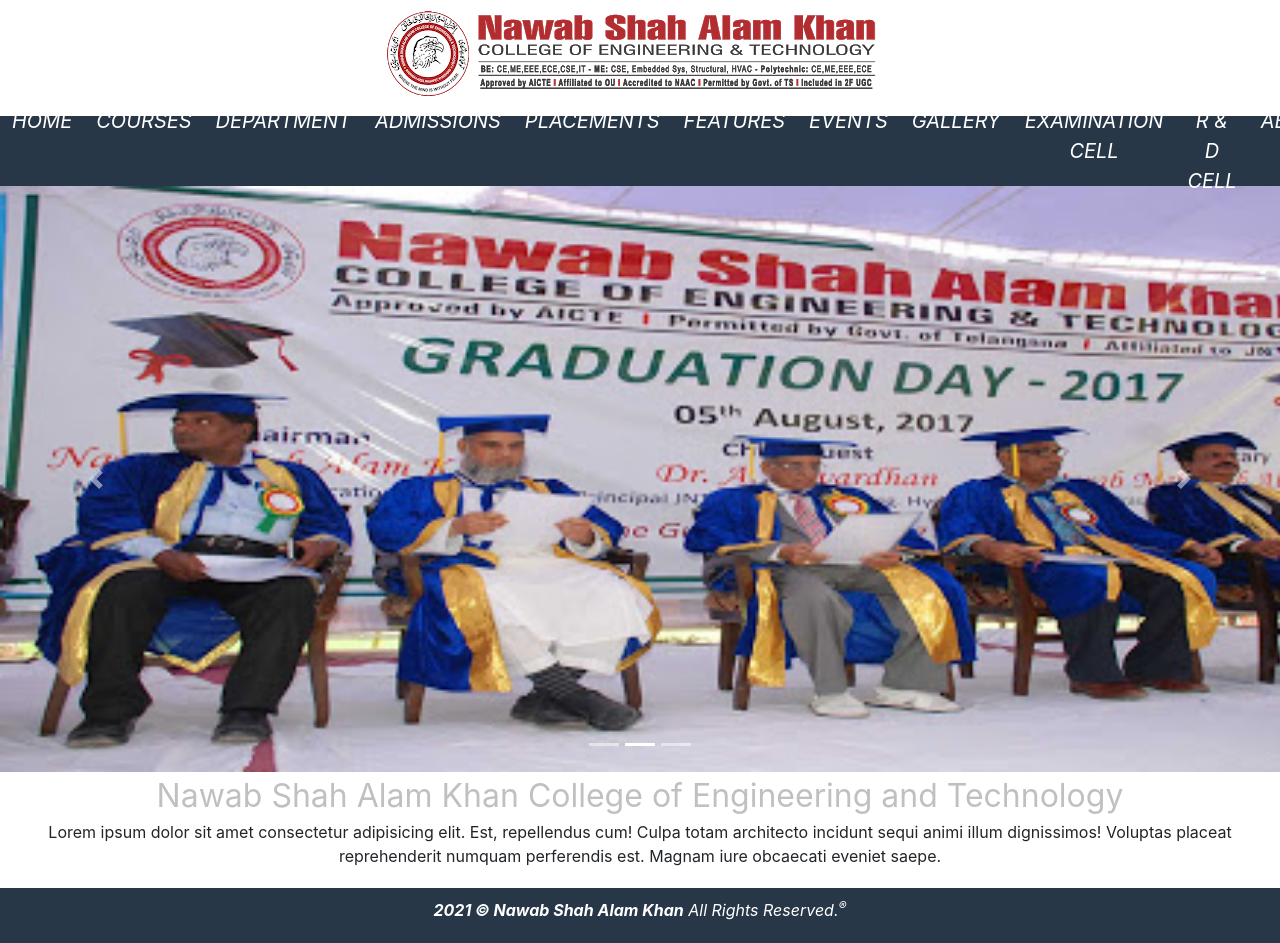
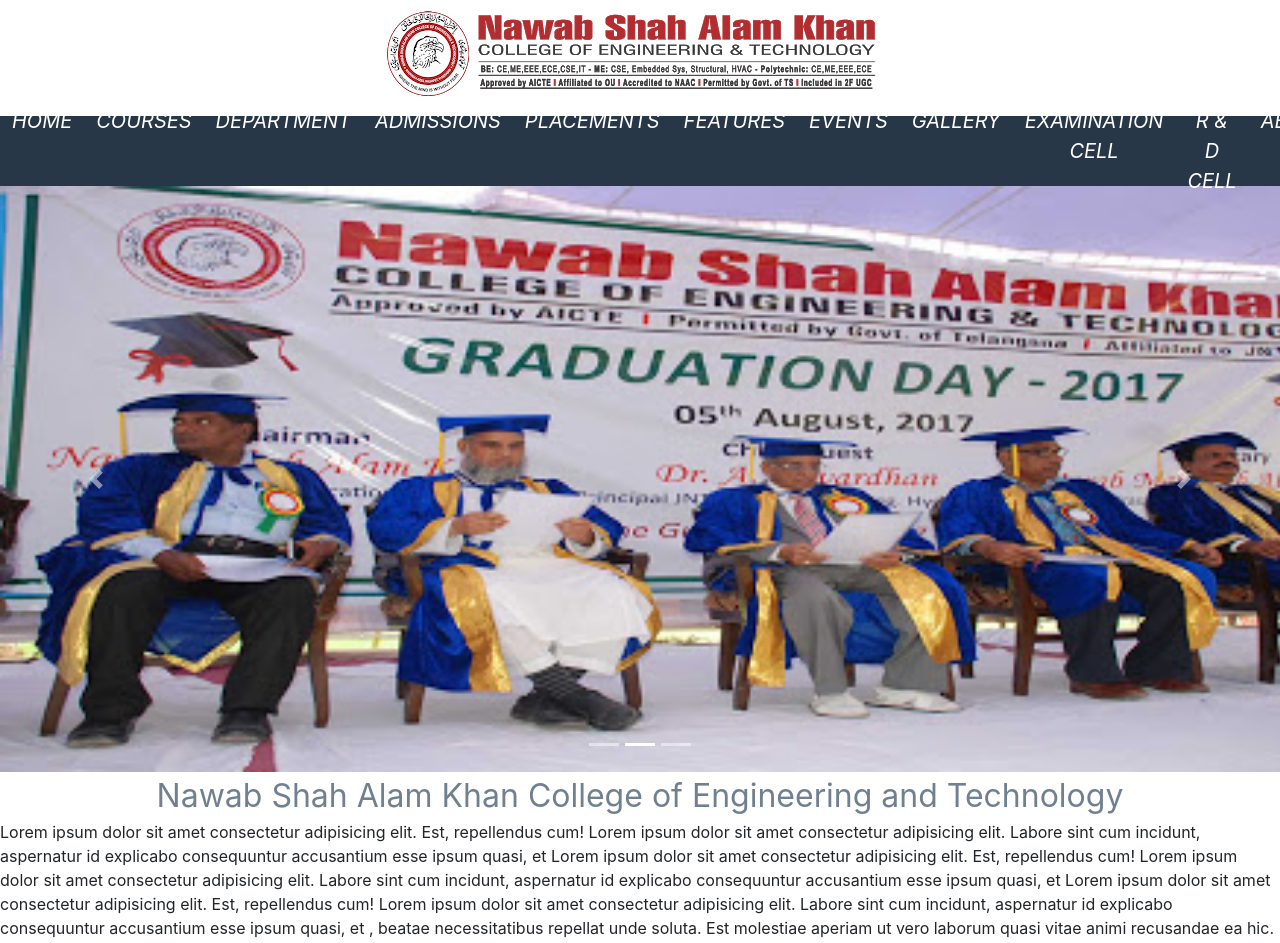
Before and after one commit to Aamer4ui/nawab, a React (Create React App) app: page / in a window 1280 px wide. Shown: the top 943 px of the page. Built offline with nearby package versions, Linux system fonts and the light colour scheme.

Commit message:
home information

```diff
--- a/src/Component/BodyContent/Information.css
+++ b/src/Component/BodyContent/Information.css
@@ -1,8 +1,14 @@
-.anchor{
+
+.anchor a{
+    color: slategrey;
+    font-size: 2rem;
     text-decoration: none;
-    color: silver;
-    font-size: 2rem;
 }
-.anchor :hover{
+.anchor a:hover{
     color: orangered;
+    text-decoration: none;
 }
+.anchor p{
+    font-size: 1rem;
+    text-align: left;
+}
--- a/src/Component/BodyContent/Information.jsx
+++ b/src/Component/BodyContent/Information.jsx
@@ -3,9 +3,14 @@
 
 export const Information = () => {
     return (
-        <div>
-            <a className="anchor" href="">Nawab Shah Alam Khan College of Engineering and Technology</a>
-            <p>Lorem ipsum dolor sit amet consectetur adipisicing elit. Est, repellendus cum! Culpa totam architecto incidunt sequi animi illum dignissimos! Voluptas placeat reprehenderit numquam perferendis est. Magnam iure obcaecati eveniet saepe.</p>
+        <div className="anchor">
+            <a  href="">Nawab Shah Alam Khan College of Engineering and Technology</a>
+            <p>
+            Lorem ipsum dolor sit amet consectetur adipisicing elit. Est, repellendus cum! Lorem ipsum dolor sit amet consectetur adipisicing elit. Labore sint cum incidunt, aspernatur id explicabo consequuntur accusantium esse ipsum quasi, et
+            Lorem ipsum dolor sit amet consectetur adipisicing elit. Est, repellendus cum! Lorem ipsum dolor sit amet consectetur adipisicing elit. Labore sint cum incidunt, aspernatur id explicabo consequuntur accusantium esse ipsum quasi, et
+            Lorem ipsum dolor sit amet consectetur adipisicing elit. Est, repellendus cum! Lorem ipsum dolor sit amet consectetur adipisicing elit. Labore sint cum incidunt, aspernatur id explicabo consequuntur accusantium esse ipsum quasi, et
+            , beatae necessitatibus repellat unde soluta. Est molestiae aperiam ut vero laborum quasi vitae animi recusandae ea hic. Consequatur, maiores est? Ipsum, totam optio exercitationem eum eligendi atque pariatur doloribus? Culpa totam
+            architecto incidunt sequi animi illum dignissimos! Voluptas placeat reprehenderit numquam perferendis est. Magnam iure obcaecati eveniet saepe.</p>
 
         </div>
     );
--- a/src/Component/Navigation/NavigationTop.css
+++ b/src/Component/Navigation/NavigationTop.css
@@ -18,7 +18,7 @@
 
 }
 #nav:hover{
-    color: red;
+    color: orangered;
     box-shadow: 0 0 5px white;
     background:#283747 ;
     border-radius: 30px;
```
Also changed, not shown: 1 other file (tests, documents, lock files or other folders).
